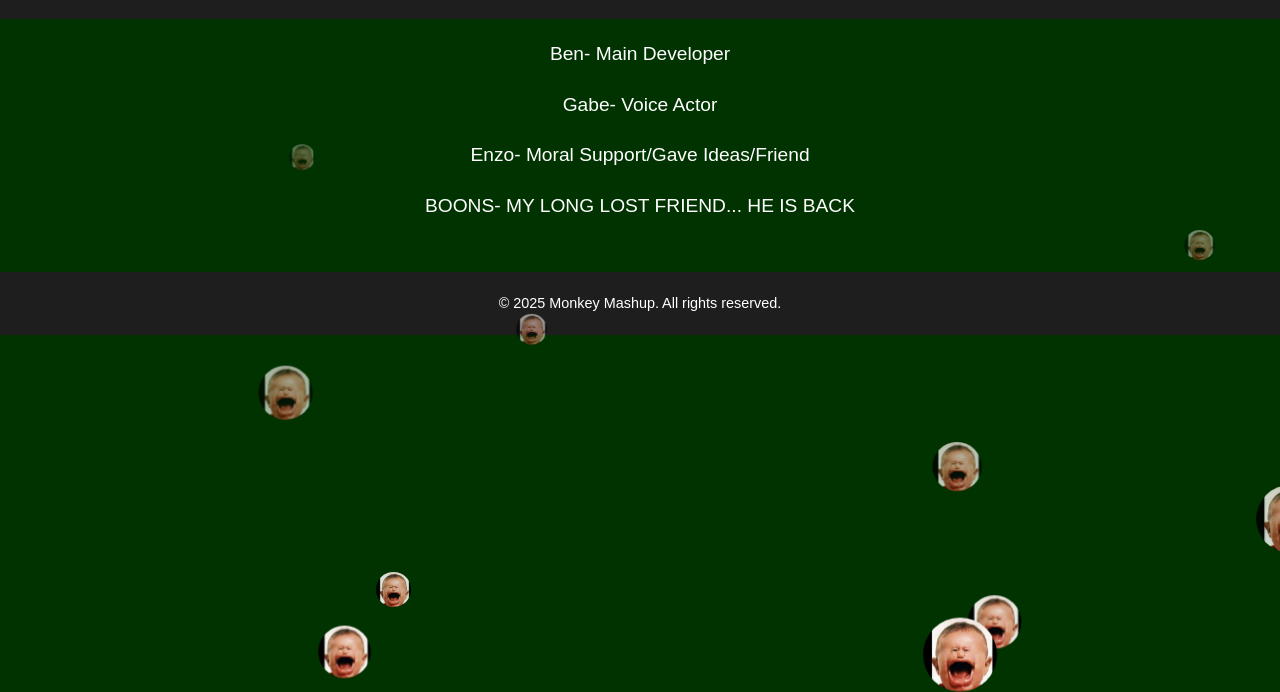
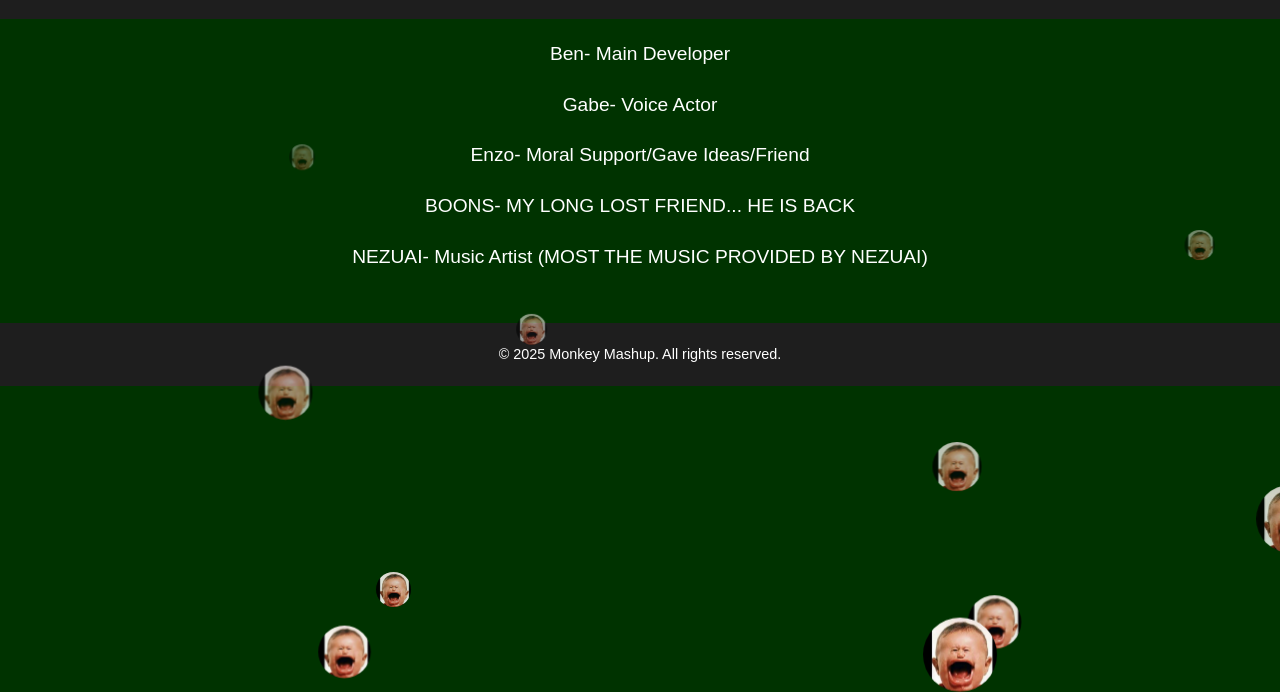
Before and after one commit to BenOG123/MonkeyMashup, a plain HTML site: page credits.html in a window 1280 px wide. Shown: the part 158-850 px from the top of the page. Drawn offline with Linux system fonts and the light colour scheme.

Commit message:
Update credits.html

```diff
--- a/credits.html
+++ b/credits.html
@@ -103,6 +103,7 @@
         <p>Gabe- Voice Actor</p>
         <p>Enzo- Moral Support/Gave Ideas/Friend</p>
         <p>BOONS- MY LONG LOST FRIEND... HE IS BACK</p>
+        <p>NEZUAI- Music Artist (MOST THE MUSIC PROVIDED BY NEZUAI)</p>
     </main>
 
     <footer>
```
